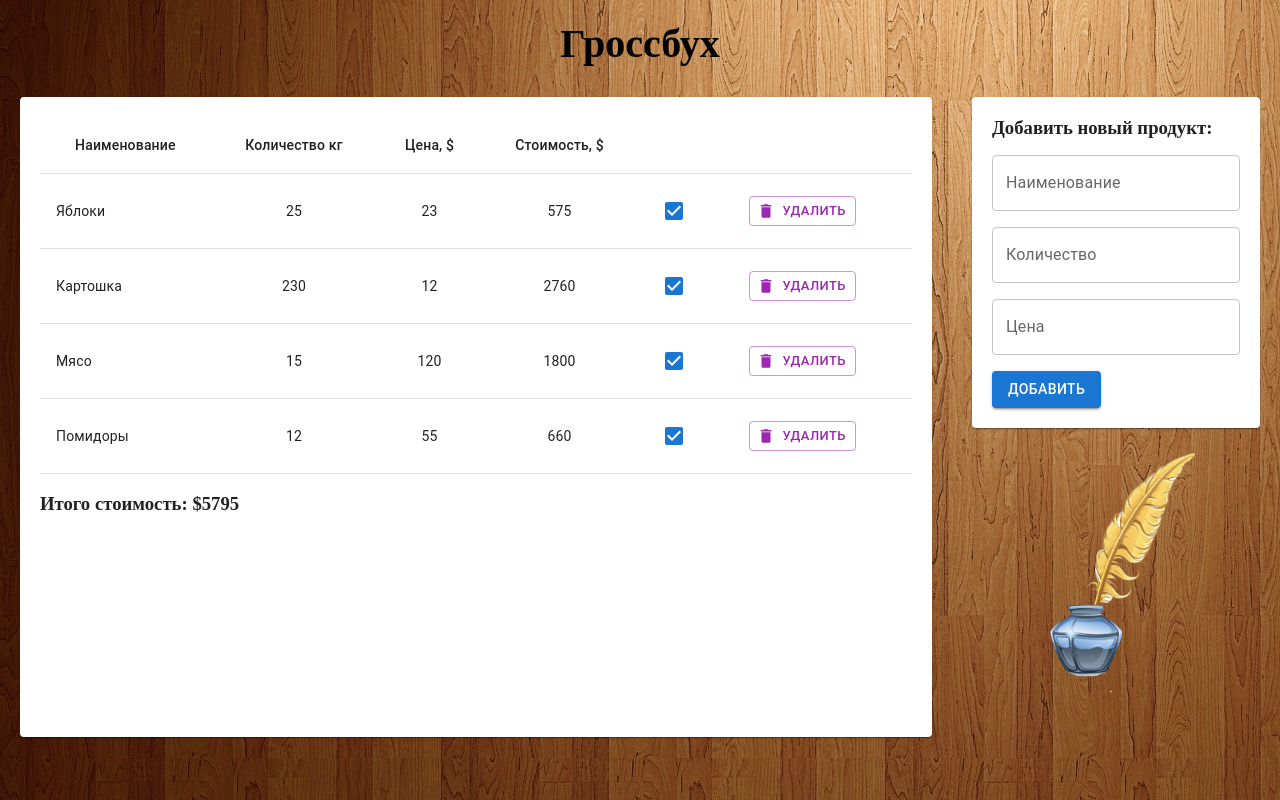
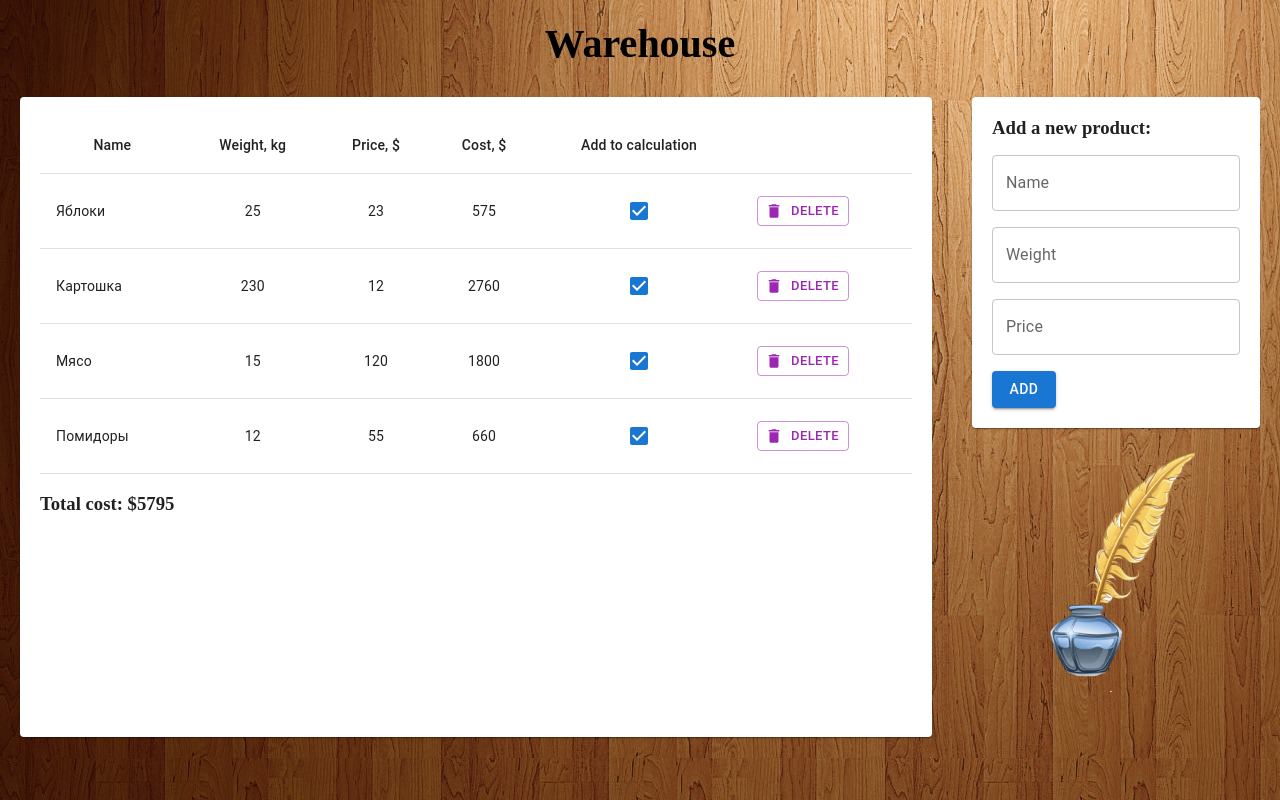
Before and after one commit to Dimon09031979/warehouse, a React (Create React App) app: page / in a window 1280 px wide. Built offline with nearby package versions, Linux system fonts and the light colour scheme.

Commit message:
перевёл на английский

```diff
--- a/src/views/App.tsx
+++ b/src/views/App.tsx
@@ -45,7 +45,7 @@ const WingImage = styled('img')({
 
 const App = () => (
   <AppContainer>
-    <Title>Гроссбух</Title>
+    <Title>Warehouse</Title>
     <ContentWrapper>
       <ProductSection>
         <ProductList />
--- a/src/views/InTotal.tsx
+++ b/src/views/InTotal.tsx
@@ -3,7 +3,7 @@ import productList from '../models/classProductList';
 
 const InTotal: React.FunctionComponent = observer(() => (
   <h3 style={{ background: 'white' }}>
-    Итого стоимость: ${productList.sum}
+    Total cost: ${productList.sum}
   </h3>
 ));
 
--- a/src/views/NewProduct.tsx
+++ b/src/views/NewProduct.tsx
@@ -46,13 +46,13 @@ const NewProduct: React.FunctionComponent = observer(() => {
 
   return (
     <Container>
-      <Title>Добавить новый продукт:</Title>
-      <EnterValue name='Наименование' uploadValue={handleEnterName} reset={reset} />
-      <EnterValue name='Количество' uploadValue={handleEnterNumber} reset={reset} />
-      <EnterValue name='Цена' uploadValue={handleEnterPrice} reset={reset} />
+      <Title>Add a new product:</Title>
+      <EnterValue name='Name' uploadValue={handleEnterName} reset={reset} />
+      <EnterValue name='Weight' uploadValue={handleEnterNumber} reset={reset} />
+      <EnterValue name='Price' uploadValue={handleEnterPrice} reset={reset} />
       <HiddenInput />
       <Button variant='contained' onClick={addProduct}>
-        Добавить
+        Add
       </Button>
     </Container>
   );
--- a/src/views/Product.tsx
+++ b/src/views/Product.tsx
@@ -20,7 +20,7 @@ const Product: React.FunctionComponent<{ index: number }> = observer((props) =>
       <TableCell align='center'>{product.number}</TableCell>
       <TableCell align='center'>{product.price}</TableCell>
       <TableCell align='center'>{product.sum}</TableCell>
-      <TableCell>
+      <TableCell align='center'>
         <Checkbox checked={product.check} onChange={() => invertCheck(index)} />
       </TableCell>
       <TableCell>
@@ -31,7 +31,7 @@ const Product: React.FunctionComponent<{ index: number }> = observer((props) =>
           startIcon={<DeleteIcon />}
           onClick={() => delProduct(index)}
         >
-          Удалить
+          Delete
         </Button>
       </TableCell>
     </TableRow>
--- a/src/views/ProductList.tsx
+++ b/src/views/ProductList.tsx
@@ -17,11 +17,11 @@ const ProductList: React.FunctionComponent = observer(() => {
     <Table>
       <TableHead>
         <TableRow>
-          <TableCell align='center'>Наименование</TableCell>
-          <TableCell align='center'>Количество кг</TableCell>
-          <TableCell align='center'>Цена, $</TableCell>
-          <TableCell align='center'>Стоимость, $</TableCell>
-          <TableCell></TableCell>
+          <TableCell align='center'>Name</TableCell>
+          <TableCell align='center'>Weight, kg</TableCell>
+          <TableCell align='center'>Price, $</TableCell>
+          <TableCell align='center'>Cost, $</TableCell>
+          <TableCell align='center'>Add to calculation</TableCell>
           <TableCell></TableCell>
         </TableRow>
       </TableHead>
```
